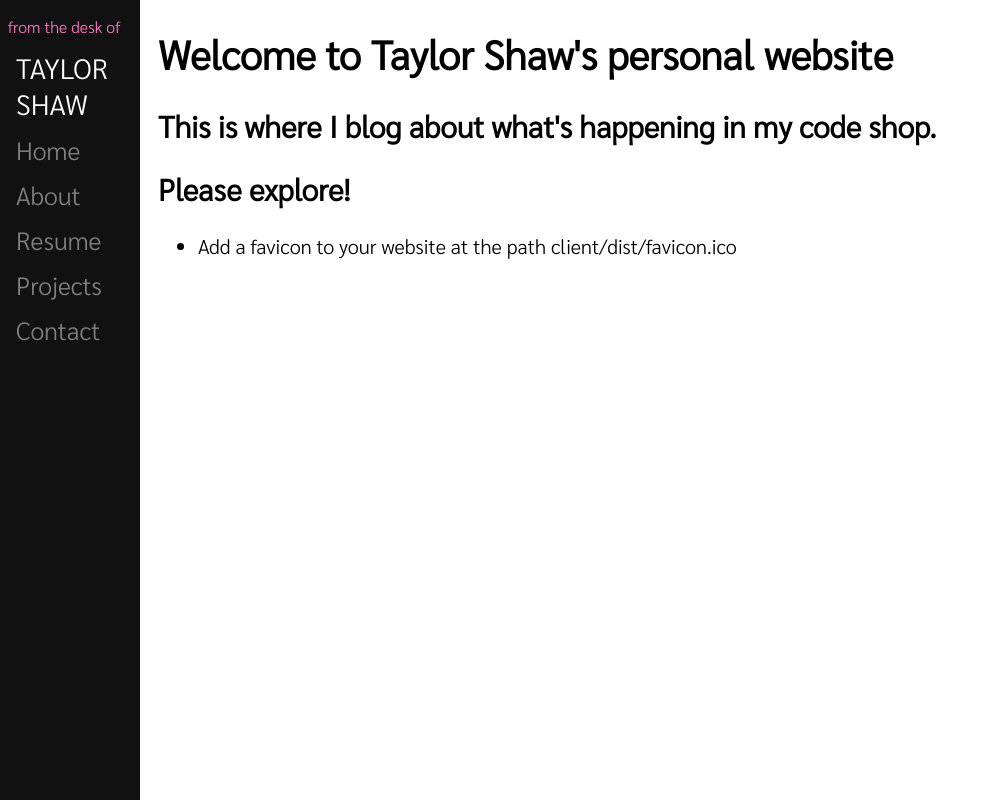
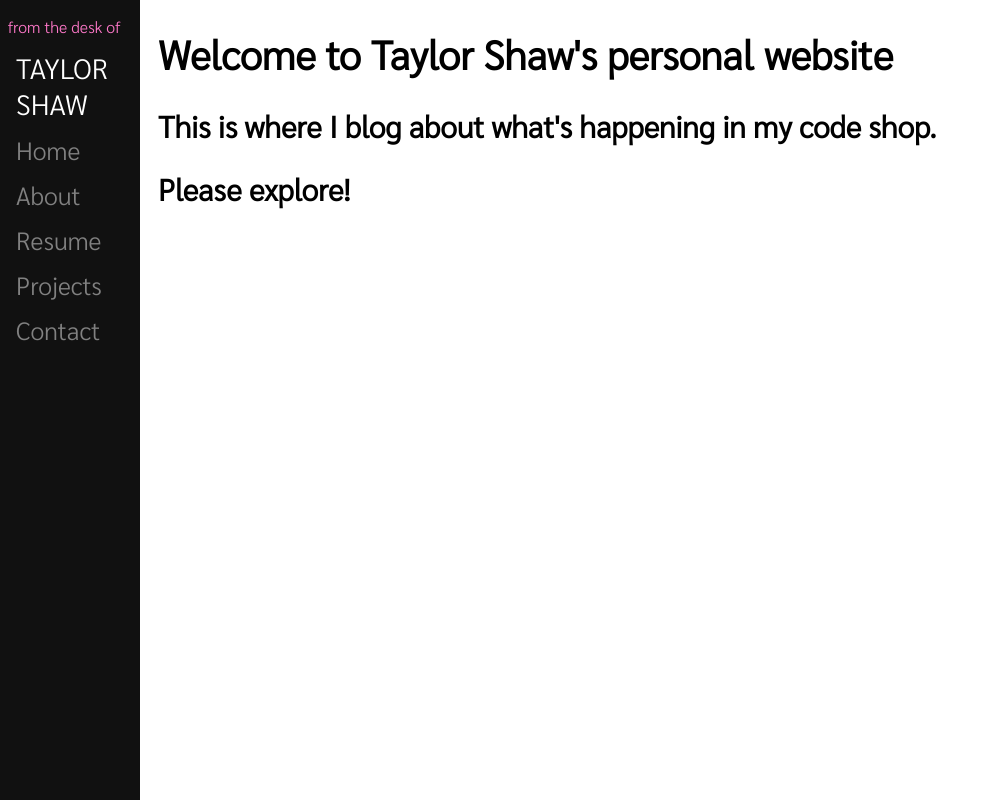
Before and after one commit to teafortay/taylorcodeshop, a React app: page / in a window 1280 px wide. Shown: the whole page, without its empty margins (0-990 px from the left). Built offline with nearby package versions, Linux system fonts and the light colour scheme; the HTML template or start-up script is replaced by a standard one.

Commit message:
deleted favicon reminder and published

```diff
--- a/client/src/components/pages/Home.js
+++ b/client/src/components/pages/Home.js
@@ -21,10 +21,7 @@ class Home extends Component {
         <h1>Welcome to Taylor Shaw's personal website</h1>
       <h2>This is where I blog about what's happening in my code shop.</h2>
         <h2> Please explore!</h2>
-        <ul>
 
-          <li>Add a favicon to your website at the path client/dist/favicon.ico</li>
-        </ul>
       </>
     );
   }
--- a/package.json
+++ b/package.json
@@ -1,5 +1,5 @@
 {
-  "name": "weblab-skeleton",
+  "name": "taylor-code-shop",
   "version": "1.0.0",
   "description": "",
   "main": "server/server.js",
```
